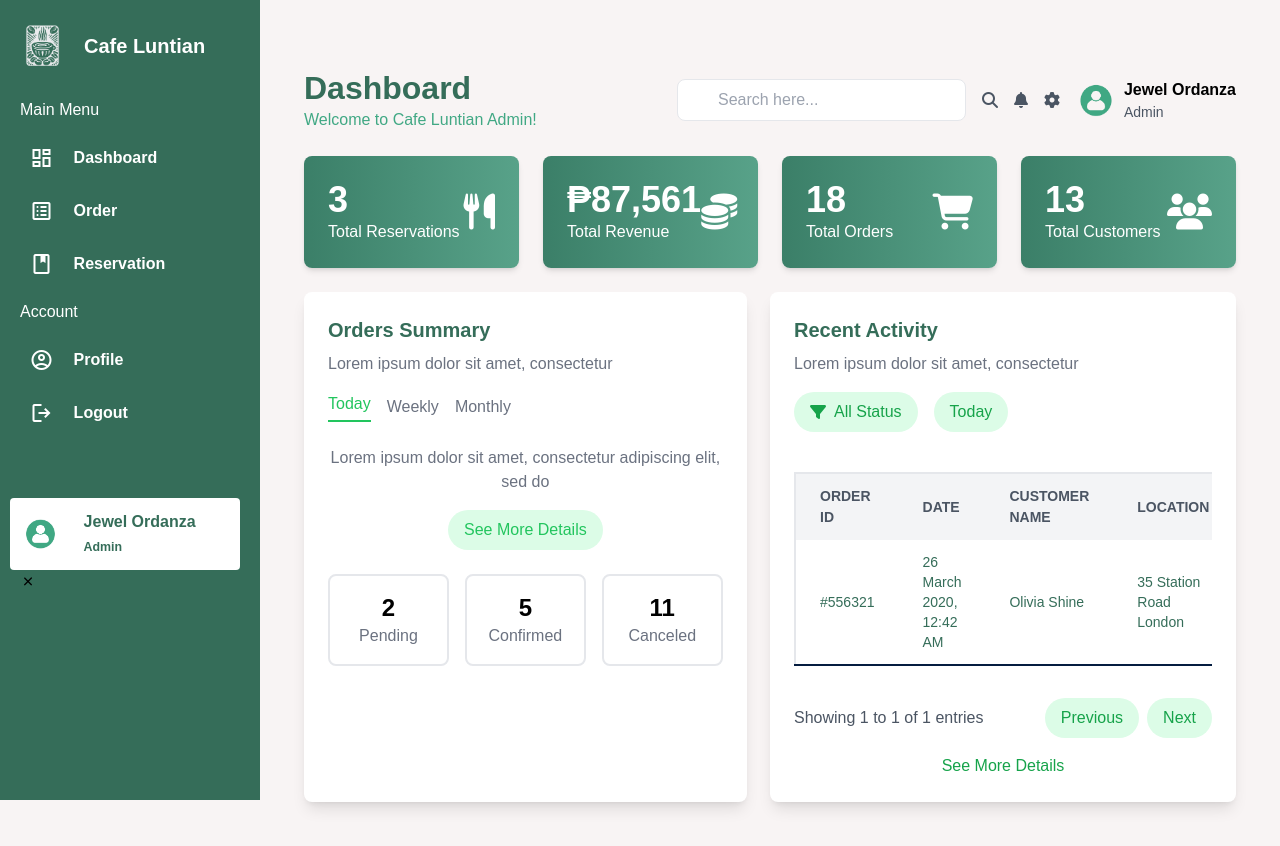
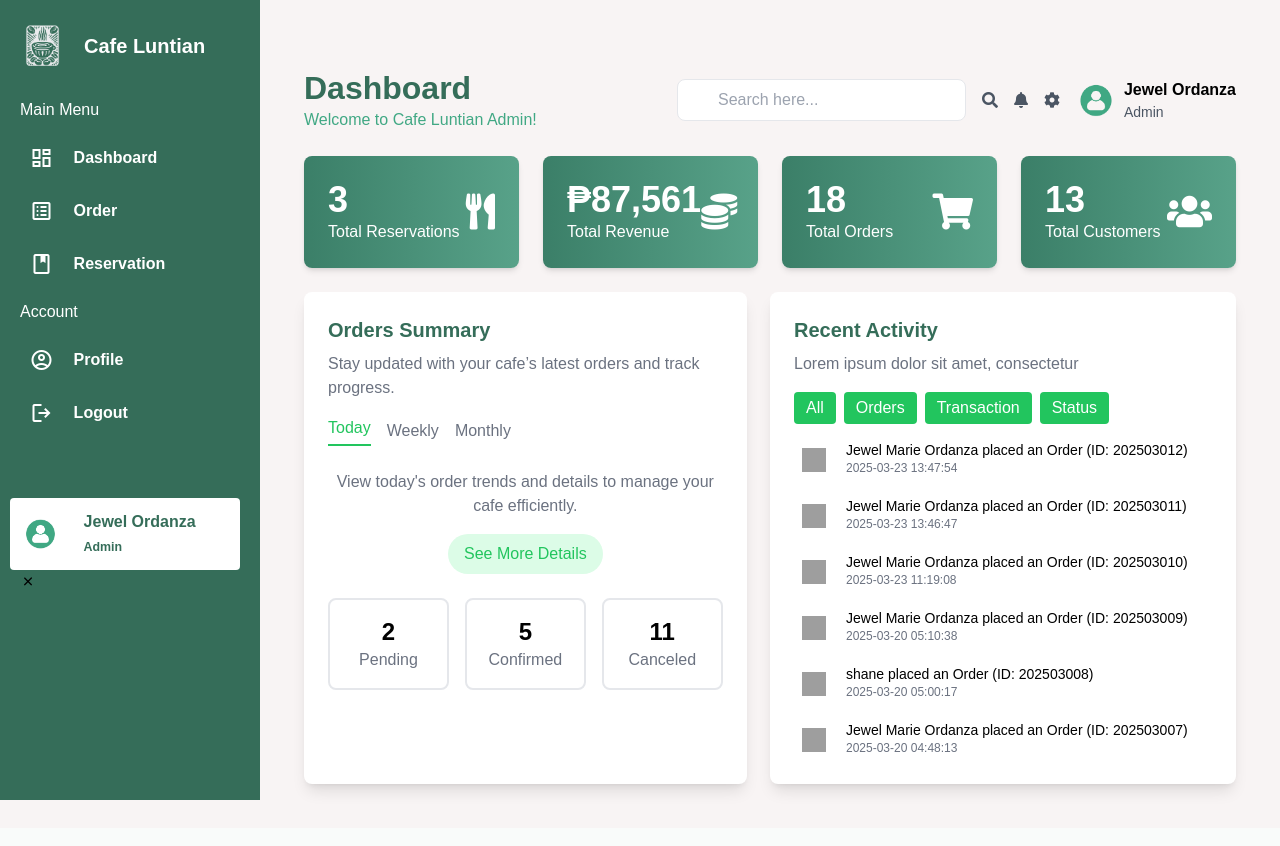
Before and after one commit to Lois223/CafeLuntian, a PHP site: page /adminDashboard.php in a window 1280 px wide. After the commit the page ends 800 px from the top, so only its background shows below. Run offline with PHP 8.4, Linux system fonts and the light colour scheme; a user stored in the database is signed in; data comes from the database, SQL or seed files in the repository; some libraries are stand-ins or nearby versions; grey boxes are pictures that could not be loaded.

Commit message:
Add files via upload

```diff
--- a/adminDashboard.php
+++ b/adminDashboard.php
@@ -17,6 +17,28 @@
     <link rel="stylesheet" href="https://fonts.googleapis.com/css2?family=Material+Symbols+Outlined:opsz,wght,FILL,GRAD@20..48,100..700,0..1,-50..200" />
     <script src="https://kit.fontawesome.com/1e3d5daa34.js" crossorigin="anonymous"></script>
     <script src="https://cdn.tailwindcss.com"></script>
+    <script>
+      //filtering in recent activity
+      document.addEventListener('DOMContentLoaded', function () {
+            const filterButtons = document.querySelectorAll('.filter-button');
+            const activities = document.querySelectorAll('.activity-item');
+
+            filterButtons.forEach(button => {
+                button.addEventListener('click', function () {
+                    const filter = this.dataset.filter;
+                    activities.forEach(activity => {
+                        if (filter === 'all' || activity.classList.contains(filter)) {
+                            activity.classList.remove('hidden');
+                        } else {
+                            activity.classList.add('hidden');
+                        }
+                    });
+                });
+            });
+        })
+        </script>
+
+    <link rel="stylesheet" href="https://cdnjs.cloudflare.com/ajax/libs/font-awesome/5.15.3/css/all.min.css">
   </head>
   <body>
     <div class="nav__toggle" id="nav-toggle">
@@ -73,7 +95,6 @@
     </aside>
 
     <main class="main">
-
     <div class="flex-1 p-6">
       <header class="flex items-center justify-between">
         <div>
@@ -164,7 +185,7 @@
     <div class="grid grid-cols-1 md:grid-cols-2 gap-0 mt-6">
       <div class="bg-white rounded-lg shadow-lg p-6 w-full max-w-[95%]">
       <h2 class="text-xl font-semibold mb-2 text-[#356D59]">Orders Summary</h2>
-      <p class="text-gray-500 mb-4">Lorem ipsum dolor sit amet, consectetur</p>
+      <p class="text-gray-500 mb-4">Stay updated with your cafe’s latest orders and track progress.</p>
       <div class="flex justify-between items-center mb-6">
         <div class="flex space-x-4">
         <button class="text-green-500 border-b-2 border-green-500 pb-1" id="monthly-tab">
@@ -181,7 +202,7 @@
       <div class="tab-content" id="monthly-content">
         <div class="flex flex-col items-center mb-6">
         <p class="text-gray-500 text-center mb-4">
-          Lorem ipsum dolor sit amet, consectetur adipiscing elit, sed do
+        View today's order trends and details to manage your cafe efficiently.
         </p>
         <button class="bg-green-100 text-green-500 hover:text-[#356D59] py-2 px-4 rounded-full transition-transform duration-300 hover:scale-105">
         <a href="adminOrder.php" >See More Details</a>
@@ -296,45 +317,63 @@
    <p class="text-gray-500 mb-4">
     Lorem ipsum dolor sit amet, consectetur
    </p>
-   <div class="flex justify-between items-center mb-6">
-    <div class="flex space-x-4">
-                <button id="allStatusBtn" class="bg-green-100 text-green-600 px-4 py-2 rounded-full flex items-center transition-transform duration-300 hover:scale-105">
-                    <i class="fas fa-filter mr-2"></i> All Status
-                </button>
-                <button id="todayBtn" class="bg-green-100 text-green-600 px-4 py-2 rounded-full transition-transform duration-300 hover:scale-105">Today</button>
-            </div>
+        <div class="mb-4 flex space-x-2">
+            <button class="filter-button bg-green-500 text-white px-3 py-1 rounded" data-filter="all">All</button>
+            <button class="filter-button bg-green-500 text-white px-3 py-1 rounded" data-filter="renewed">Orders</button>
+            <button class="filter-button bg-green-500 text-white px-3 py-1 rounded" data-filter="closed">Transaction</button>
+            <button class="filter-button bg-green-500 text-white px-3 py-1 rounded" data-filter="opened">Status</button>
         </div>
-        <div class="overflow-x-auto">
-            <table class="min-w-full bg-white">
-                <thead>
-                    <tr class="w-full bg-gray-100 text-gray-600 uppercase text-sm leading-normal">
-                        <th class="py-3 px-6 text-left">Order ID</th>
-                        <th class="py-3 px-6 text-left">Date</th>
-                        <th class="py-3 px-6 text-left">Customer Name</th>
-                        <th class="py-3 px-6 text-left">Location</th>
-                        <th class="py-3 px-6 text-left">Amount</th>
-                        <th class="py-3 px-6 text-left">Status Order</th>
-                        <th class="py-3 px-6 text-left"></th>
-                    </tr>
-                </thead>
-                <tbody id="orderTableBody" class="text-gray-600 text-sm font-light">
-                    <!-- Rows will be inserted here by JavaScript -->
-                </tbody>
-            </table>
+        <div class="space-y-4 overflow-y-auto max-h-80">
+        <?php
+        // Database connection
+        $server = 'localhost';
+        $user = 'root';
+        $pass = '';
+        $db = 'cafeluntiandata';
+
+        mysqli_report(MYSQLI_REPORT_ERROR | MYSQLI_REPORT_STRICT);
+
+        try {
+            $conn = mysqli_connect($server, $user, $pass, $db);
+        } catch (Exception $ex) {
+            echo 'Error: ' . $ex->getMessage();
+            exit();
+        }
+
+        // Fetch recent activity data
+        $sql = "SELECT co.Order_ID AS Reference_ID, 'Order' AS Activity_Type, co.Customer_Name, MIN(oi.Created_At) AS Timestamp
+                FROM customer_order_tbl co
+                JOIN order_items_tbl oi ON co.Order_ID = oi.Order_ID
+                GROUP BY co.Order_ID, co.Customer_Name
+                ORDER BY Timestamp DESC
+                LIMIT 25";
+
+        $result = $conn->query($sql);
+
+        // Display recent activity
+        if ($result->num_rows > 0) {
+            while ($row = $result->fetch_assoc()) {
+                $description = "{$row['Customer_Name']} placed an Order (ID: {$row['Reference_ID']})";
+                echo "<div class='activity-item renewed flex items-start space-x-3'>
+                        <div class='flex-shrink-0'>
+                            <div class=' text-white rounded-full p-2'>
+                              <img src='img/check.png' alt='Checkout Icon' class='w-6 h-6' />
+                          </div>
+                        </div>
+                        <div>
+                            <p class='text-sm'>{$description}</p>
+                            <p class='text-xs text-gray-500'>{$row['Timestamp']}</p>
+                        </div>
+                      </div>";
+            }
+        } else {
+            echo "<p>No recent activity available.</p>";
+        }
+
+        $conn->close();
+        ?>
+                </div>
         </div>
-        <div class="flex justify-between items-center mt-4">
-            <div id="entriesInfo" class="text-gray-600">Showing 1 to 4 of 11 entries</div>
-            <div class="flex space-x-2">
-                <button id="prevBtn" class="bg-green-100 text-green-600 px-4 py-2 rounded-full transition-transform duration-300 hover:scale-105transition-transform duration-300 hover:scale-90 hover:text-[#356D59]">Previous</button>
-                <button id="nextBtn" class="bg-green-100 text-green-600 px-4 py-2 rounded-full transition-transform duration-300 hover:scale-90 hover:text-[#356D59]">Next</button>
-            </div>
-        </div>
-        <div class="mt-4 text-center">
-            <a href="#" class="text-green-600 hover:text-red-600">See More Details</a>
-        </div>
-    </div>
-
-
 
     </main>
 
```
Also changed, not shown: adminOrder.php (+7 -5 lines).
